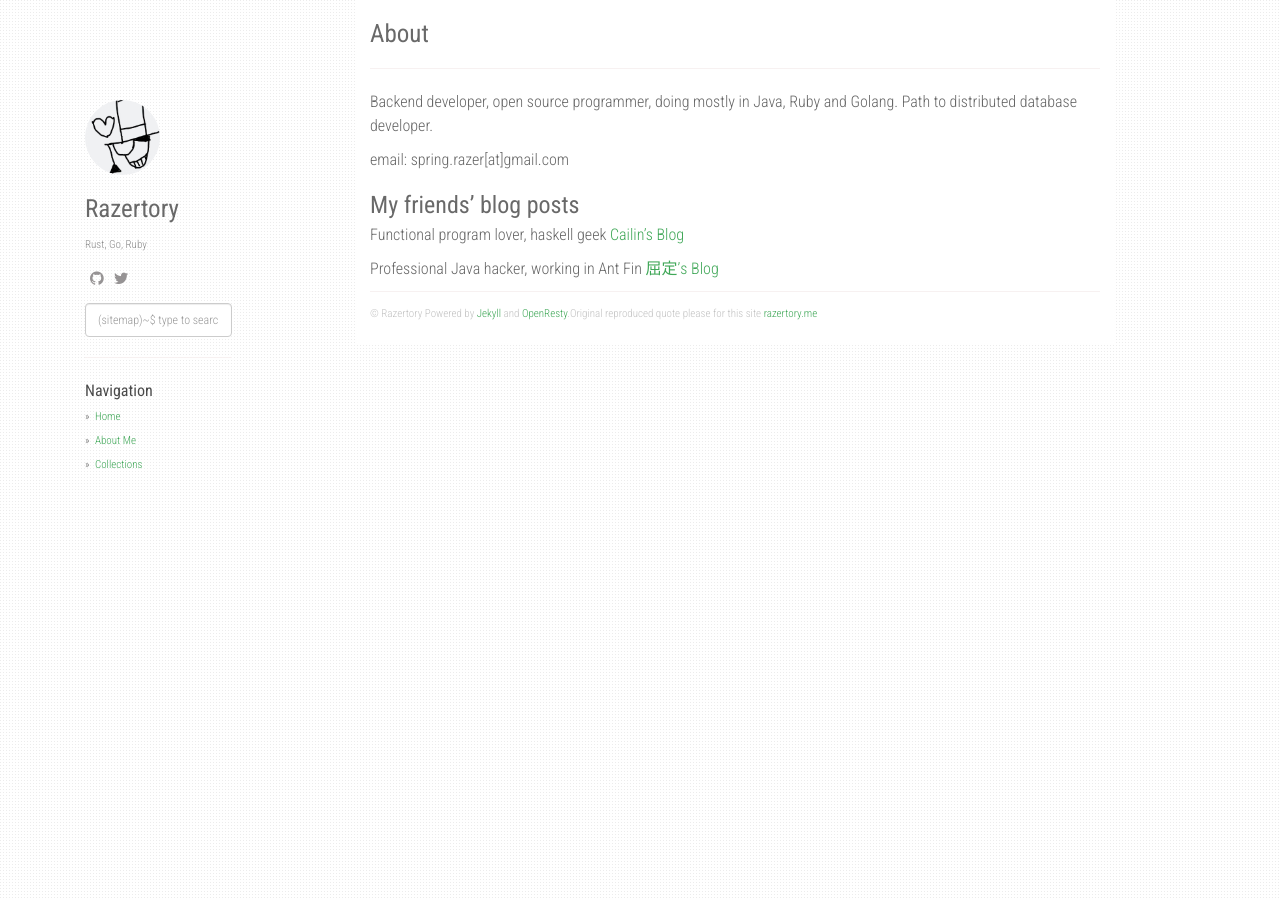
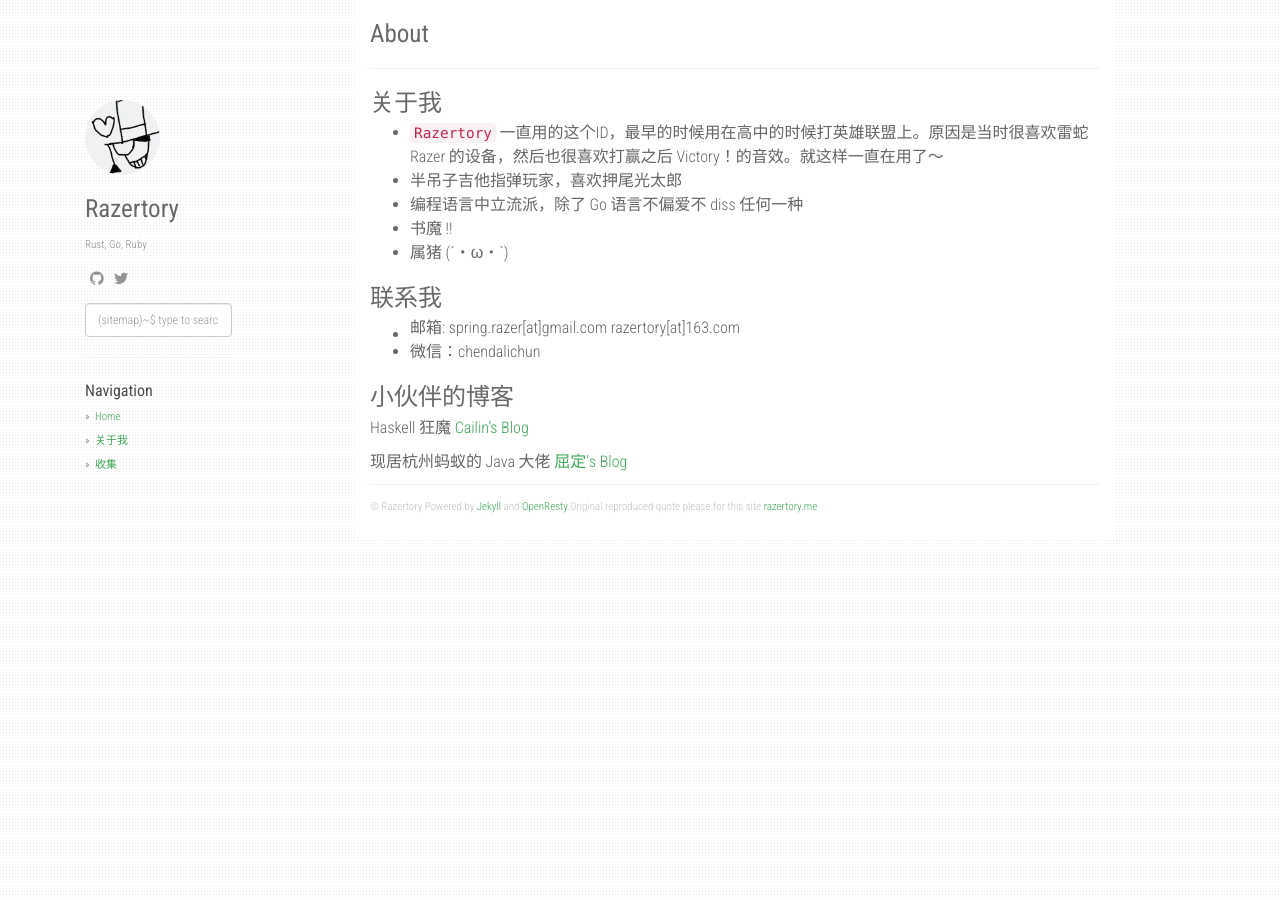
Before and after one commit to razertory/razertory.github.io, a Jekyll site: the page built from about.md, in a window 1280 px wide. Built offline with Jekyll 4.4.1, drawn with Linux system fonts in a browser that asks for light colours; nearby versions of some CDN libraries.

Commit message:
假装加上了自我介绍

```diff
--- a/_config.yml
+++ b/_config.yml
@@ -25,11 +25,11 @@ share:
   twitter_username: razertory
 
 urls:
-    - text: About Me
+    - text: 关于我
       url: /about/
     #- text: My Projects
     #  url: /projects/
-    - text: Collections
+    - text: 收集
       url: /collections
     # - text: XML Feed
     #   url: /feed.xml
--- a/about.md
+++ b/about.md
@@ -4,13 +4,22 @@ title: About
 permalink: /about/
 ---
 
-Backend developer, open source programmer, doing mostly in Java, Ruby and Golang. Path to distributed database developer.
+### 关于我
+* `Razertory` 一直用的这个ID，最早的时候用在高中的时候打英雄联盟上。原因是当时很喜欢雷蛇 Razer 的设备，然后也很喜欢打赢之后 Victory！的音效。就这样一直在用了～
+* 半吊子吉他指弹玩家，喜欢押尾光太郎
+* 编程语言中立流派，除了 Go 语言不偏爱不 diss 任何一种
+* 书魔 !!
+* 属猪  (´・ω・`)
 
-email: spring.razer[at]gmail.com
+### 联系我
+
+* 邮箱: spring.razer[at]gmail.com || razertory[at]163.com
+
+* 微信：chendalichun
 
 
-### My friends' blog posts
+### 小伙伴的博客
 
-Functional program lover, haskell geek [Cailin's Blog](https://oshmkufa2010.github.io/)
+Haskell 狂魔 [Cailin's Blog](https://oshmkufa2010.github.io/)
 
-Professional Java hacker, working in Ant Fin [屈定's Blog](https://mrdear.cn/)
+现居杭州蚂蚁的 Java 大佬 [屈定's Blog](https://mrdear.cn/)
```
